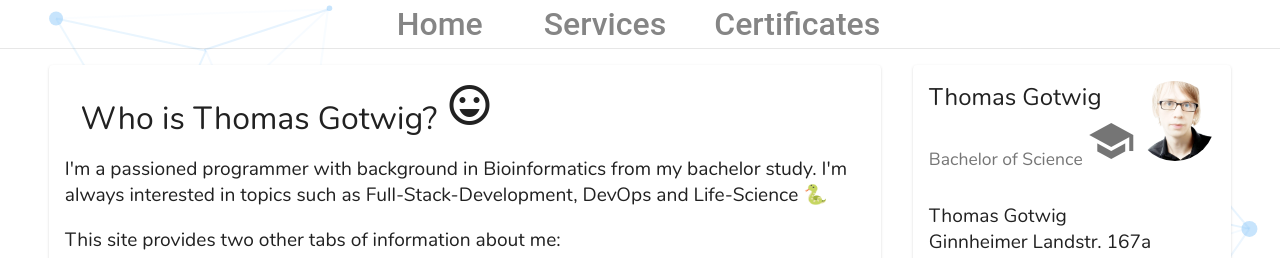
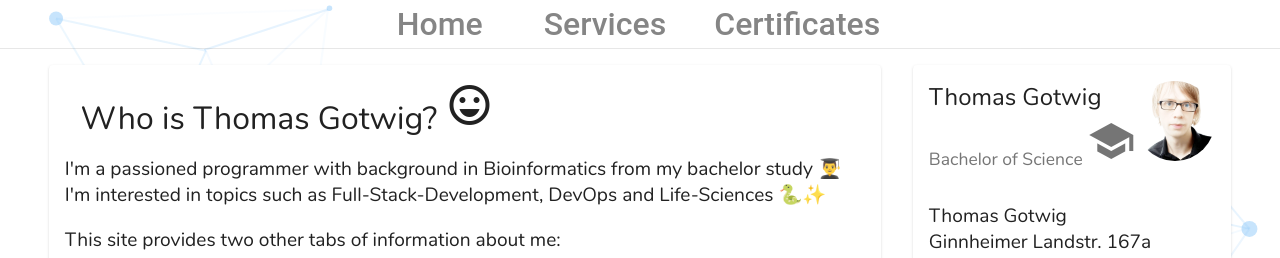
Before and after one commit to tgotwig/tgotwig, an Angular app: page /home in a window 1280 px wide. Shown: the top 258 px of the page. Built offline with nearby package versions, Linux system fonts and the light colour scheme; some icons are missing.

Commit message:
Edit welcome-message ✍️🤗

```diff
--- a/src/app/components/home/home.component.html
+++ b/src/app/components/home/home.component.html
@@ -8,8 +8,8 @@
   <mat-card-content>
     <p>
       I'm a passioned programmer with background in Bioinformatics from my
-      bachelor study. I'm always interested in topics such as
-      Full-Stack-Development, DevOps and Life-Science 🐍
+      bachelor study 👨‍🎓 I'm interested in topics such as Full-Stack-Development,
+      DevOps and Life-Sciences 🐍✨
     </p>
 
     <div id="block2">
```
